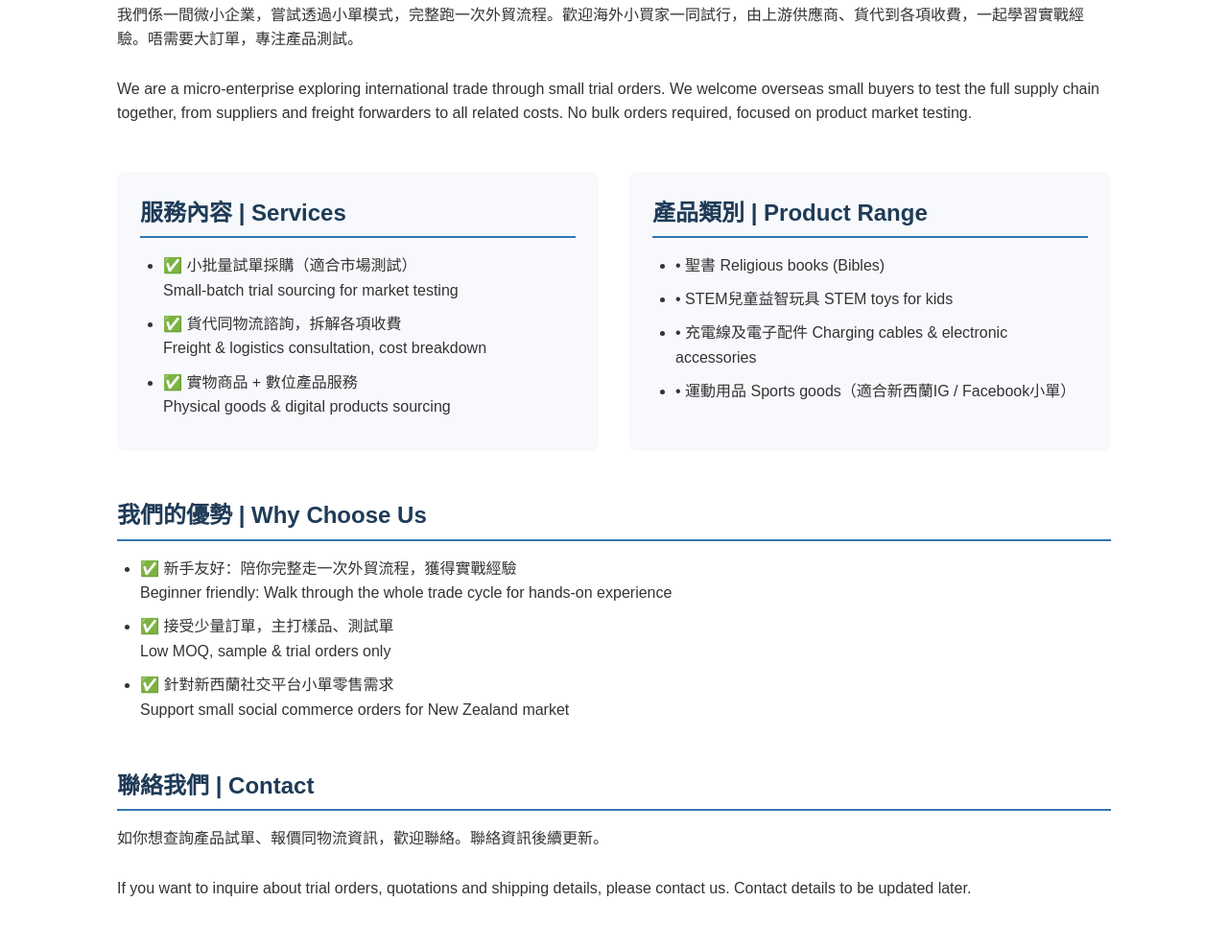
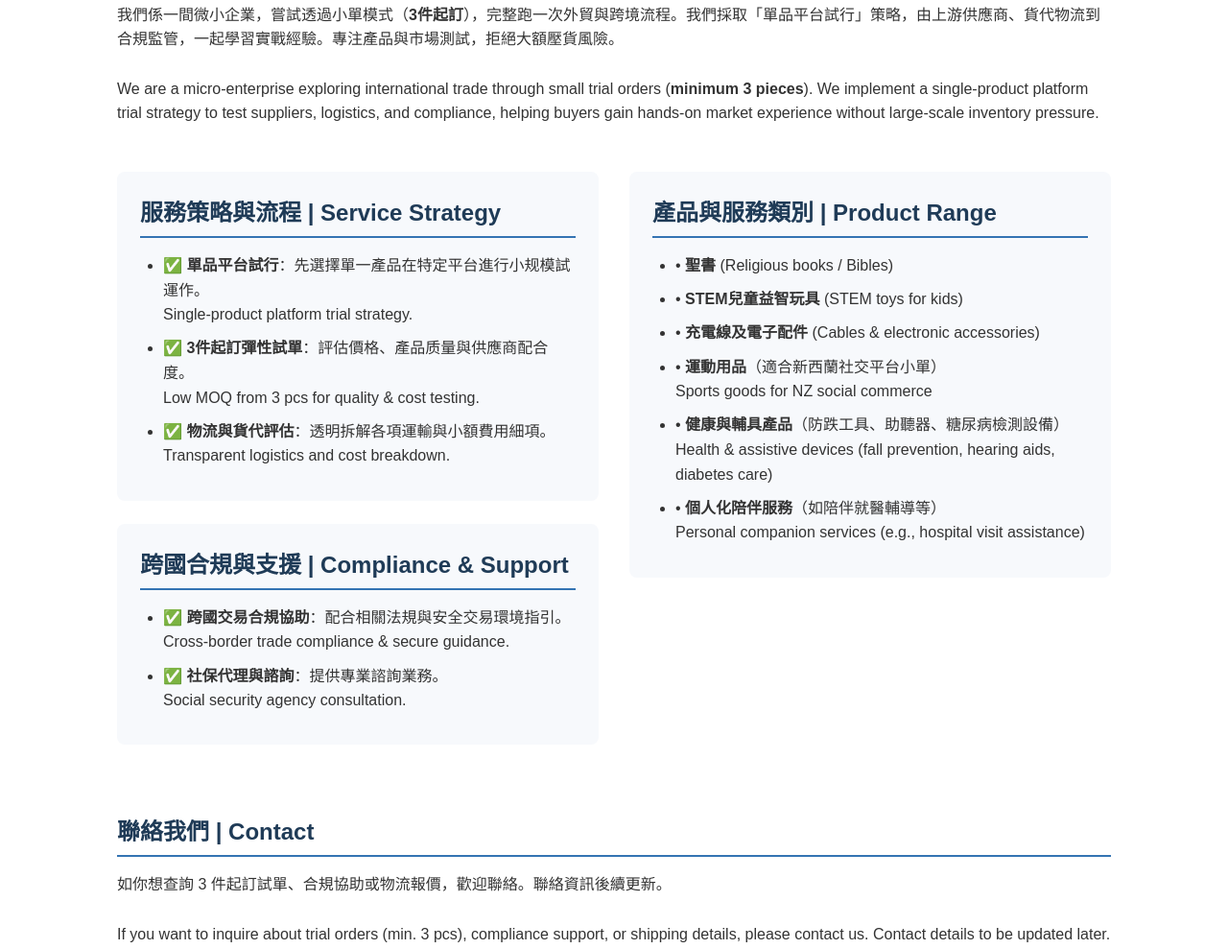
Before and after one commit to kinweng-oceanstar/Ocean-Star_Macao-webpage, a plain HTML site: page index.html in a window 1280 px wide. Shown: the part 321-1310 px from the top of the page at 96% size. Drawn offline with Linux system fonts and the light colour scheme.

Commit message:
Update index.html

```diff
--- a/index.html
+++ b/index.html
@@ -62,63 +62,69 @@
         }
         .card {
             background: #f7f9fc;
-            padding:1.5rem;
-            border-radius:8px;
+            padding: 1.5rem;
+            border-radius: 8px;
+            margin-bottom: 1.5rem;
         }
         footer {
-            background:#1f3b57;
-            color:white;
-            text-align:center;
-            padding:2rem;
+            background: #1f3b57;
+            color: white;
+            text-align: center;
+            padding: 2rem;
         }
     </style>
 </head>
 <body>
     <header>
         <h1>星海國際貿易有限公司<br>Ocean Star international Trading Ltd.</h1>
-        <p>小批量試單採購｜跨境供應鏈測試服務<br>Small Trial Order Sourcing & Cross-border Supply Chain Testing</p>
+        <p>小批量試單採購（3件起訂）｜跨境供應鏈測試與多元服務<br>Small Trial Order Sourcing (Min. 3 pcs) & Cross-border Supply Chain Testing</p>
     </header>
 
     <div class="container">
         <section>
             <h2>關於我們 | About Us</h2>
-            <p>我們係一間微小企業，嘗試透過小單模式，完整跑一次外貿流程。歡迎海外小買家一同試行，由上游供應商、貨代到各項收費，一起學習實戰經驗。唔需要大訂單，專注產品測試。</p>
-            <p><br>We are a micro-enterprise exploring international trade through small trial orders. We welcome overseas small buyers to test the full supply chain together, from suppliers and freight forwarders to all related costs. No bulk orders required, focused on product market testing.</p>
+            <p>我們係一間微小企業，嘗試透過小單模式（<strong>3件起訂</strong>），完整跑一次外貿與跨境流程。我們採取「單品平台試行」策略，由上游供應商、貨代物流到合規監管，一起學習實戰經驗。專注產品與市場測試，拒絕大額壓貨風險。</p>
+            <p><br>We are a micro-enterprise exploring international trade through small trial orders (<strong>minimum 3 pieces</strong>). We implement a single-product platform trial strategy to test suppliers, logistics, and compliance, helping buyers gain hands-on market experience without large-scale inventory pressure.</p>
         </section>
 
         <section class="two-col">
+            <div>
                 <div class="card">
-                <h2>服務內容 | Services</h2>
+                    <h2>服務策略與流程 | Service Strategy</h2>
                     <ul>
-                    <li>✅ 小批量試單採購（適合市場測試）<br>Small-batch trial sourcing for market testing</li>
-                    <li>✅ 貨代同物流諮詢，拆解各項收費<br>Freight & logistics consultation, cost breakdown</li>
-                    <li>✅ 實物商品 + 數位產品服務<br>Physical goods & digital products sourcing</li>
+                        <li>✅ <strong>單品平台試行</strong>：先選擇單一產品在特定平台進行小规模試運作。<br>Single-product platform trial strategy.</li>
+                        <li>✅ <strong>3件起訂彈性試單</strong>：評估價格、產品质量與供應商配合度。<br>Low MOQ from 3 pcs for quality & cost testing.</li>
+                        <li>✅ <strong>物流與貨代評估</strong>：透明拆解各項運輸與小額費用細項。<br>Transparent logistics and cost breakdown.</li>
                     </ul>
                 </div>
                 <div class="card">
-                <h2>產品類別 | Product Range</h2>
+                    <h2>跨國合規與支援 | Compliance & Support</h2>
                     <ul>
-                    <li>• 聖書 Religious books (Bibles)</li>
-                    <li>• STEM兒童益智玩具 STEM toys for kids</li>
-                    <li>• 充電線及電子配件 Charging cables & electronic accessories</li>
-                    <li>• 運動用品 Sports goods（適合新西蘭IG / Facebook小單）</li>
+                        <li>✅ <strong>跨國交易合規協助</strong>：配合相關法規與安全交易環境指引。<br>Cross-border trade compliance & secure guidance.</li>
+                        <li>✅ <strong>社保代理與諮詢</strong>：提供專業諮詢業務。<br>Social security agency consultation.</li>
                     </ul>
+                </div>
+            </div>
+
+            <div>
+                <div class="card">
+                    <h2>產品與服務類別 | Product Range</h2>
+                    <ul>
+                        <li>• <strong>聖書</strong> (Religious books / Bibles)</li>
+                        <li>• <strong>STEM兒童益智玩具</strong> (STEM toys for kids)</li>
+                        <li>• <strong>充電線及電子配件</strong> (Cables & electronic accessories)</li>
+                        <li>• <strong>運動用品</strong>（適合新西蘭社交平台小單）<br>Sports goods for NZ social commerce</li>
+                        <li>• <strong>健康與輔具產品</strong>（防跌工具、助聽器、糖尿病檢測設備）<br>Health & assistive devices (fall prevention, hearing aids, diabetes care)</li>
+                        <li>• <strong>個人化陪伴服務</strong>（如陪伴就醫輔導等）<br>Personal companion services (e.g., hospital visit assistance)</li>
+                    </ul>
+                </div>
             </div>
         </section>
 
         <section>
-            <h2>我們的優勢 | Why Choose Us</h2>
-            <ul>
-                <li>✅ 新手友好：陪你完整走一次外貿流程，獲得實戰經驗<br>Beginner friendly: Walk through the whole trade cycle for hands-on experience</li>
-                <li>✅ 接受少量訂單，主打樣品、測試單<br>Low MOQ, sample & trial orders only</li>
-                <li>✅ 針對新西蘭社交平台小單零售需求<br>Support small social commerce orders for New Zealand market</li>
-            </ul>
-        </section>
-
-        <section>
             <h2>聯絡我們 | Contact</h2>
-            <p>如你想查詢產品試單、報價同物流資訊，歡迎聯絡。聯絡資訊後續更新。</p>
-            <p><br>If you want to inquire about trial orders, quotations and shipping details, please contact us. Contact details to be updated later.</p>
+            <p>如你想查詢 3 件起訂試單、合規協助或物流報價，歡迎聯絡。聯絡資訊後續更新。</p>
+            <p><br>If you want to inquire about trial orders (min. 3 pcs), compliance support, or shipping details, please contact us. Contact details to be updated later.</p>
         </section>
     </div>
 
```
Lines whose indentation alone changed are shown as unchanged.
